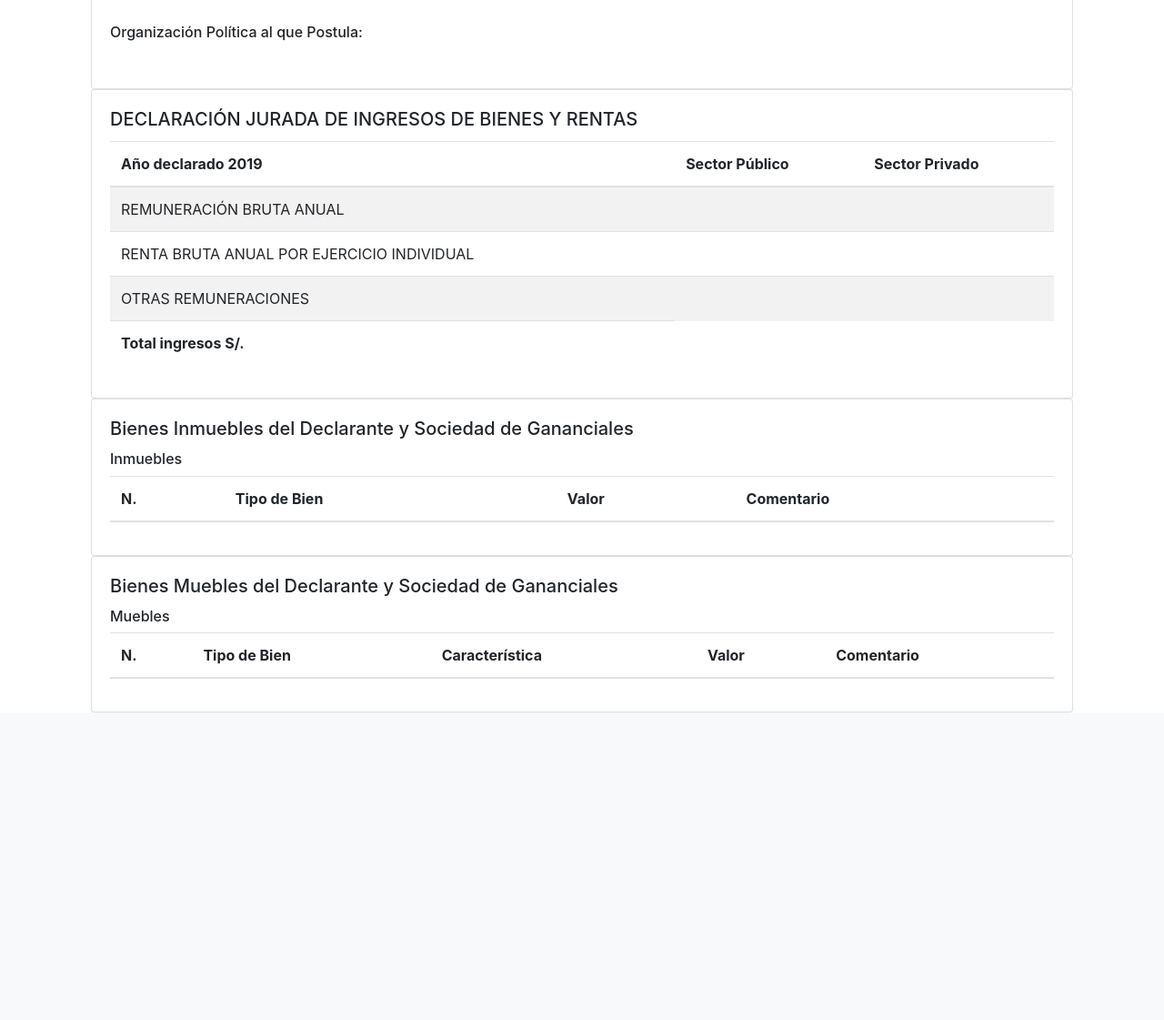
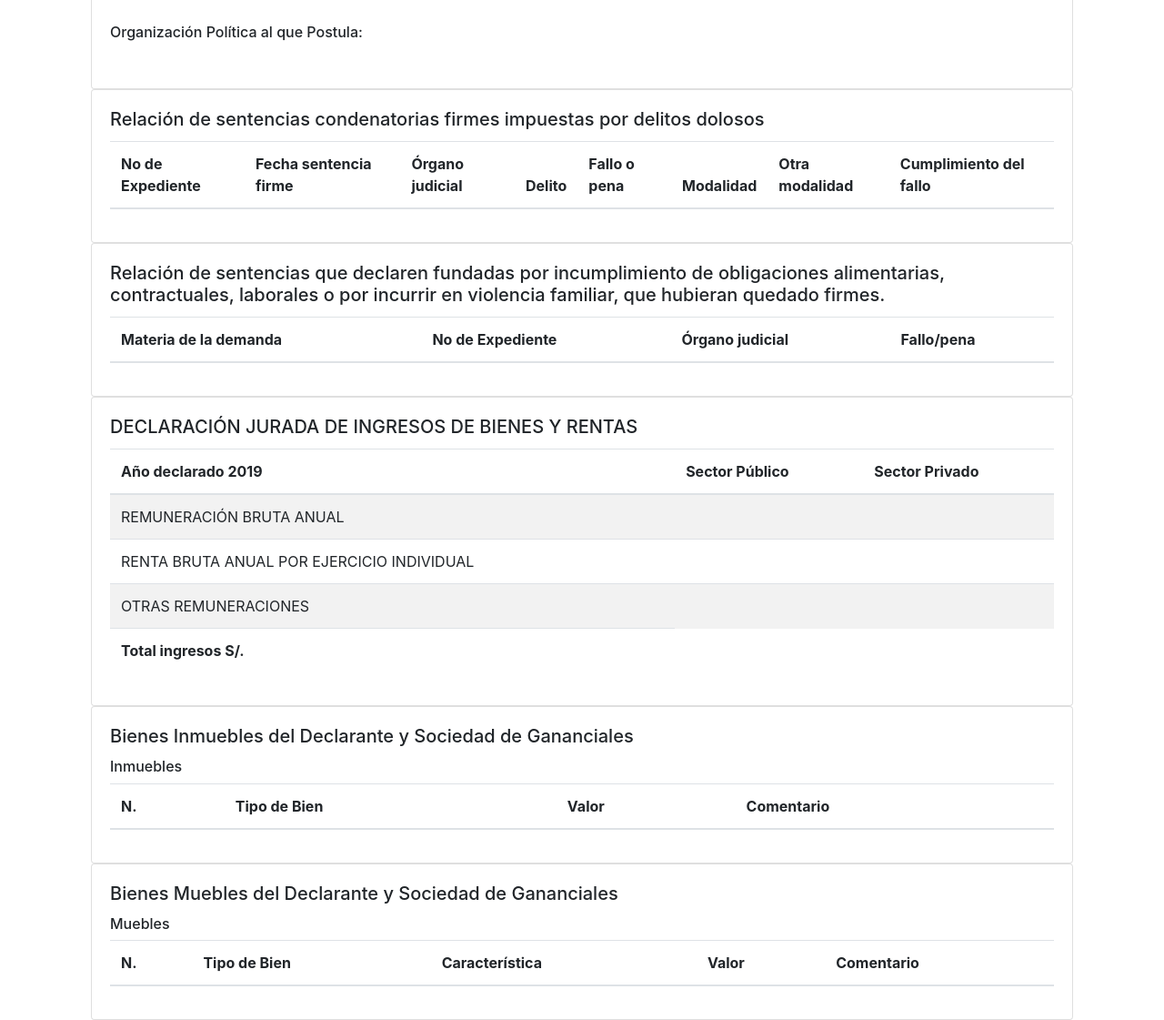
Before and after one commit to robacci/otorongo.club, a Django app: template votes/templates/votes/candidate.html in a window 1280 px wide. Shown: the part 621-1742 px from the top of the page at 91% size. Before the commit the page ends 1404 px from the top, so only its background shows below. Run offline with Django 3.2, Linux system fonts and the light colour scheme; the template is opened without the code that fills it, so the values that code supplies are empty; parts of the project's set-up code (start-up, migrations or seed data) failed here and were passed over; some libraries are stand-ins or nearby versions.

Commit message:
adding sentencias

```diff
--- a/votes/templates/votes/base.html
+++ b/votes/templates/votes/base.html
@@ -2,14 +2,14 @@
 <html lang="es" xmlns="http://www.w3.org/1999/html">
 <head>
   <!-- Global site tag (gtag.js) - Google Analytics -->
-  <script async src="https://www.googletagmanager.com/gtag/js?id=G-SX6TGLPNR8"></script>
-  <script>
-    window.dataLayer = window.dataLayer || [];
-    function gtag(){dataLayer.push(arguments);}
-    gtag('js', new Date());
-
-    gtag('config', 'G-SX6TGLPNR8');
-  </script>
+{#  <script async src="https://www.googletagmanager.com/gtag/js?id=G-SX6TGLPNR8"></script>#}
+{#  <script>#}
+{#    window.dataLayer = window.dataLayer || [];#}
+{#    function gtag(){dataLayer.push(arguments);}#}
+{#    gtag('js', new Date());#}
+{##}
+{#    gtag('config', 'G-SX6TGLPNR8');#}
+{#  </script>#}
   <meta charset="utf-8">
   <meta http-equiv="X-UA-Compatible" content="IE=edge">
   <meta name="viewport" content="width=device-width, initial-scale=1.0">
--- a/votes/templates/votes/candidate.html
+++ b/votes/templates/votes/candidate.html
@@ -50,6 +50,65 @@
 {#          <h6>Cargo al que Postula</h6>#}
 {#            {{ candidate.strCargoEleccion }}#}
 {#          <br/>#}
+        </div>
+      </div>
+
+      <div class="card">
+        <div class="card-body">
+          <h5 class="card-title">Relación de sentencias condenatorias firmes impuestas por delitos dolosos</h5>
+          <table class="table table-striped">
+            <thead>
+              <th>No de Expediente</th>
+              <th>Fecha sentencia firme</th>
+              <th>Órgano judicial</th>
+              <th>Delito</th>
+              <th>Fallo o pena</th>
+              <th>Modalidad</th>
+              <th>Otra modalidad</th>
+              <th>Cumplimiento del fallo</th>
+            </thead>
+            <tbody>
+              {% for sentencia in sentencias_penal %}
+                <tr>
+                  <td>{{ sentencia.strExpedientePenal }}</td>
+                  <td>{{ sentencia.strFechaSentenciaPenal }}</td>
+                  <td>{{ sentencia.strOrganoJudiPenal }}</td>
+                  <td>{{ sentencia.strDelitoPenal }}</td>
+                  <td>{{ sentencia.strFalloPenal }}</td>
+                  <td>{{ sentencia.strModalidad }}</td>
+                  <td>{{ sentencia.strOtraModalidad }}</td>
+                  <td>{{ sentencia.strCumpleFallo }}</td>
+                </tr>
+              {% endfor %}
+            </tbody>
+          </table>
+        </div>
+      </div>
+
+      <div class="card">
+        <div class="card-body">
+          <h5 class="card-title">
+            Relación de sentencias que declaren fundadas por incumplimiento de obligaciones alimentarias,
+            contractuales, laborales o por incurrir en violencia familiar, que hubieran quedado firmes.
+          </h5>
+          <table class="table table-striped">
+            <thead>
+              <th>Materia de la demanda</th>
+              <th>No de Expediente</th>
+              <th>Órgano judicial</th>
+              <th>Fallo/pena</th>
+            </thead>
+            <tbody>
+            {% for sentencia in sentencias_obliga %}
+              <tr>
+                <td>{{ sentencia.strMateriaSentencia }}</td>
+                <td>{{ sentencia.strExpedienteObliga }}</td>
+                <td>{{ sentencia.strOrganoJuridicialObliga }}</td>
+                <td>{{ sentencia.strFalloObliga }}</td>
+              </tr>
+            {% endfor %}
+            </tbody>
+          </table>
         </div>
       </div>
 
--- a/votes/views.py
+++ b/votes/views.py
@@ -119,6 +119,8 @@ def candidato_2021(request, dni):
                                     context['ingresos'].decRentaIndividualPrivado + \
                                     context['ingresos'].decOtroIngresoPublico + \
                                     context['ingresos'].decOtroIngresoPrivado
+    context['sentencias_penal'] = person.sentenciapenal_set.all()
+    context['sentencias_obliga'] = person.sentenciaobliga_set.all()
     return render(
         request,
         'votes/candidate.html',
```
Also changed, not shown: votes/management/commands/crawl.py (added, +90 -0 lines).
